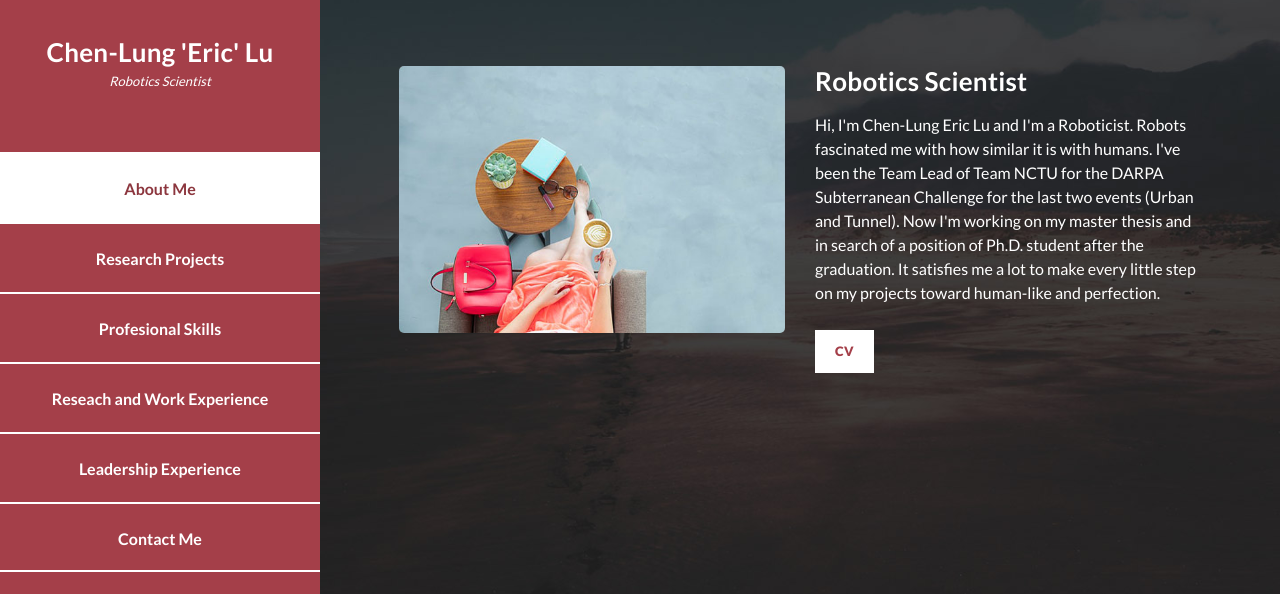
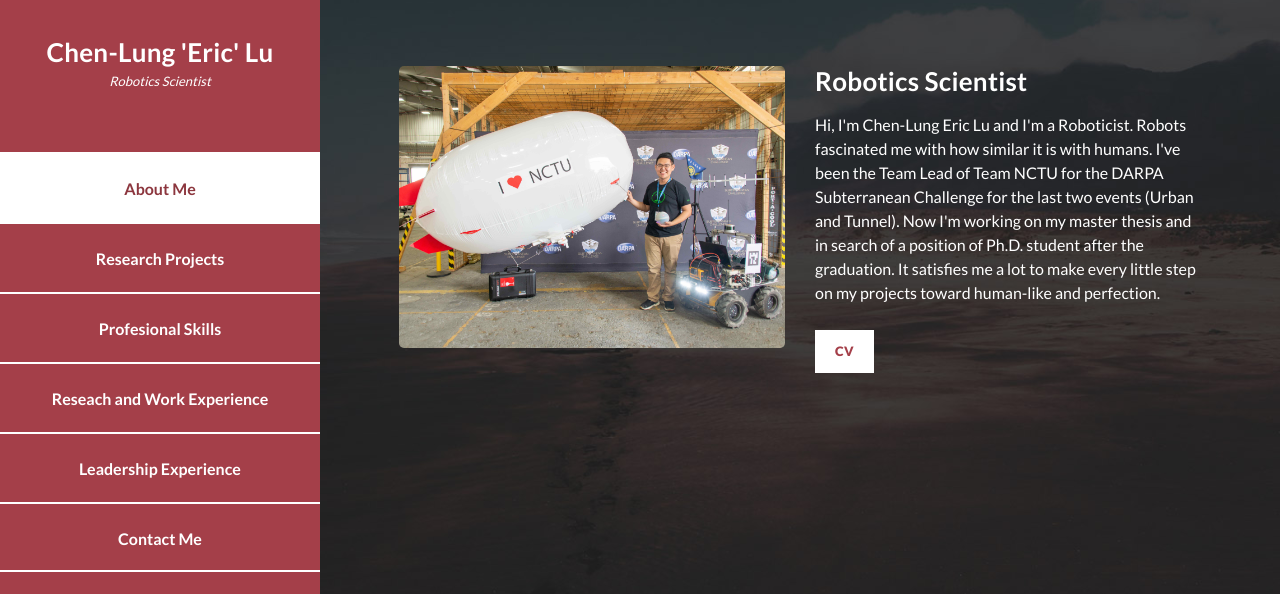
Before and after one commit to eric565648/eric565648.github.io, a plain HTML site: page index.html in a window 1280 px wide. Shown: the part 203-797 px from the top of the page. Drawn offline with Linux system fonts and the light colour scheme.

Commit message:
cover photo

```diff
--- a/index.html
+++ b/index.html
@@ -92,7 +92,7 @@ https://templatemo.com/tm-531-reflux
             <div class="row">
               <div class="col-md-6">
                 <div class="left-image">
-                  <img src="assets/images/left-image.jpg" alt="" />
+                  <img src="assets/images/cover.jpg" alt="" />
                 </div>
               </div>
               <div class="col-md-6">
```
Also changed, not shown: assets/images/cover.jpg (added).
